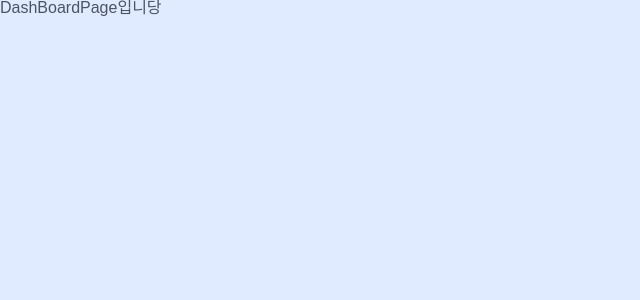
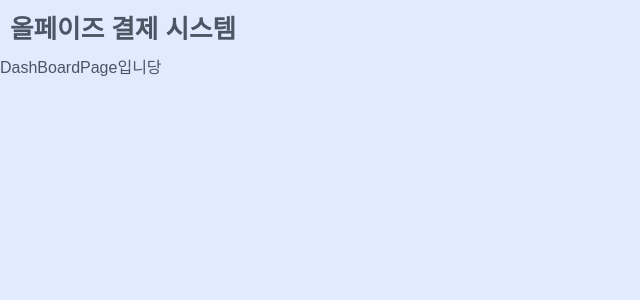
Before and after one commit to yunajoe/all-pays-front-end-assignment, a Next.js app: page /dashboard in a window 1280 px wide. Shown: the top 300 px of the page, without its empty margins (0-640 px from the left). Built offline with nearby package versions, Linux system fonts and the light colour scheme.

Commit message:
style: 공통 header

```diff
--- /dev/null
+++ b/app/components/header/header.module.css
@@ -0,0 +1,8 @@
+.nav {
+  min-height: 60px;
+  padding: 10px;
+  display: flex;
+  align-items: center;
+  font-size: 1.6rem;
+  font-weight: var(--font-weight-semibold);
+}
--- /dev/null
+++ b/app/components/header/index.tsx
@@ -0,0 +1,10 @@
+import styles from "./header.module.css";
+function Header() {
+  return (
+    <nav className={styles.nav}>
+      <p>올페이즈 결제 시스템</p>
+    </nav>
+  );
+}
+
+export default Header;
--- a/app/layout.tsx
+++ b/app/layout.tsx
@@ -1,4 +1,5 @@
 import type { Metadata } from "next";
+import Header from "./components/header";
 import "./globals.css";
 export const metadata: Metadata = {
   title: "올페이지 결제 시스템",
@@ -12,7 +13,10 @@ export default function RootLayout({
 }>) {
   return (
     <html lang="ko">
-      <body>{children}</body>
+      <body>
+        <Header />
+        {children}
+      </body>
     </html>
   );
 }
--- a/app/merchants/page.module.css
+++ b/app/merchants/page.module.css
@@ -51,12 +51,10 @@
 
 @media (min-width: 768px) {
   .container {
-    background-color: red;
   }
 }
 
 @media (min-width: 1280px) {
   .container {
-    background-color: blue;
   }
 }
```
